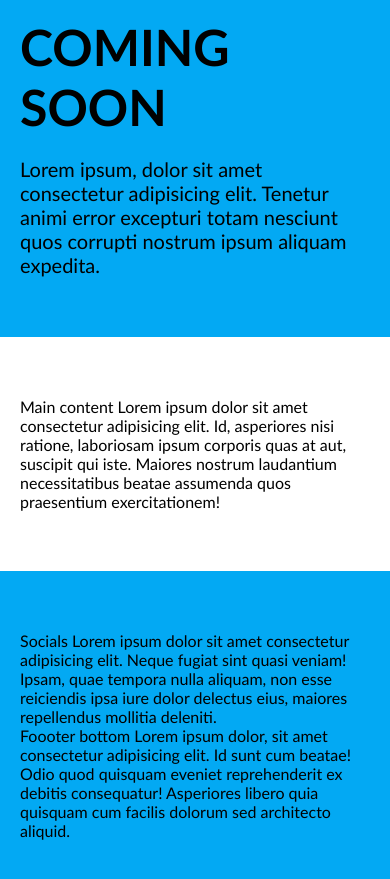
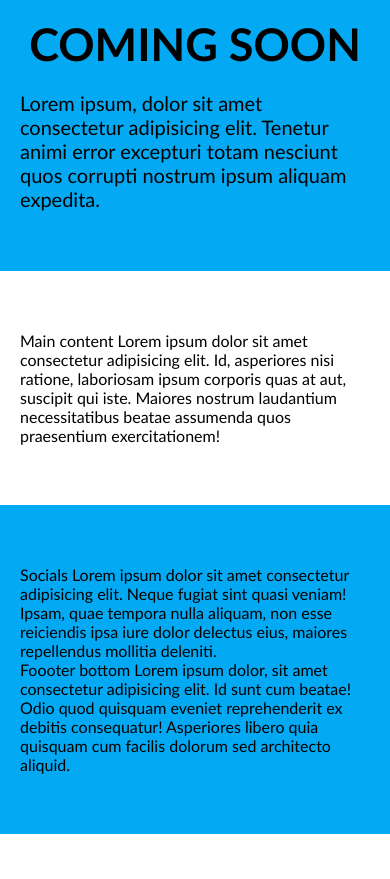
Before and after one commit to M1r4cl38/coming-soon, a website: page index.html in a window 390 px wide. Shown: the part 113-992 px from the top of the page. After the commit the page ends 947 px from the top, so only its background shows below. Drawn offline with Linux system fonts and the light colour scheme.

Commit message:
responsive design 2

```diff
--- a/css/pages/home.css
+++ b/css/pages/home.css
@@ -12,10 +12,14 @@
 }
 
 .main-title {
-    font-size: 50px;
+    font-size: 70px;
     text-transform: uppercase;
 }
-
+@media (max-width: 700px) {
+    .main-title{
+        font-size:45px;
+    }
+}
 .main-description {
     font-size: 20px;
 }
```
